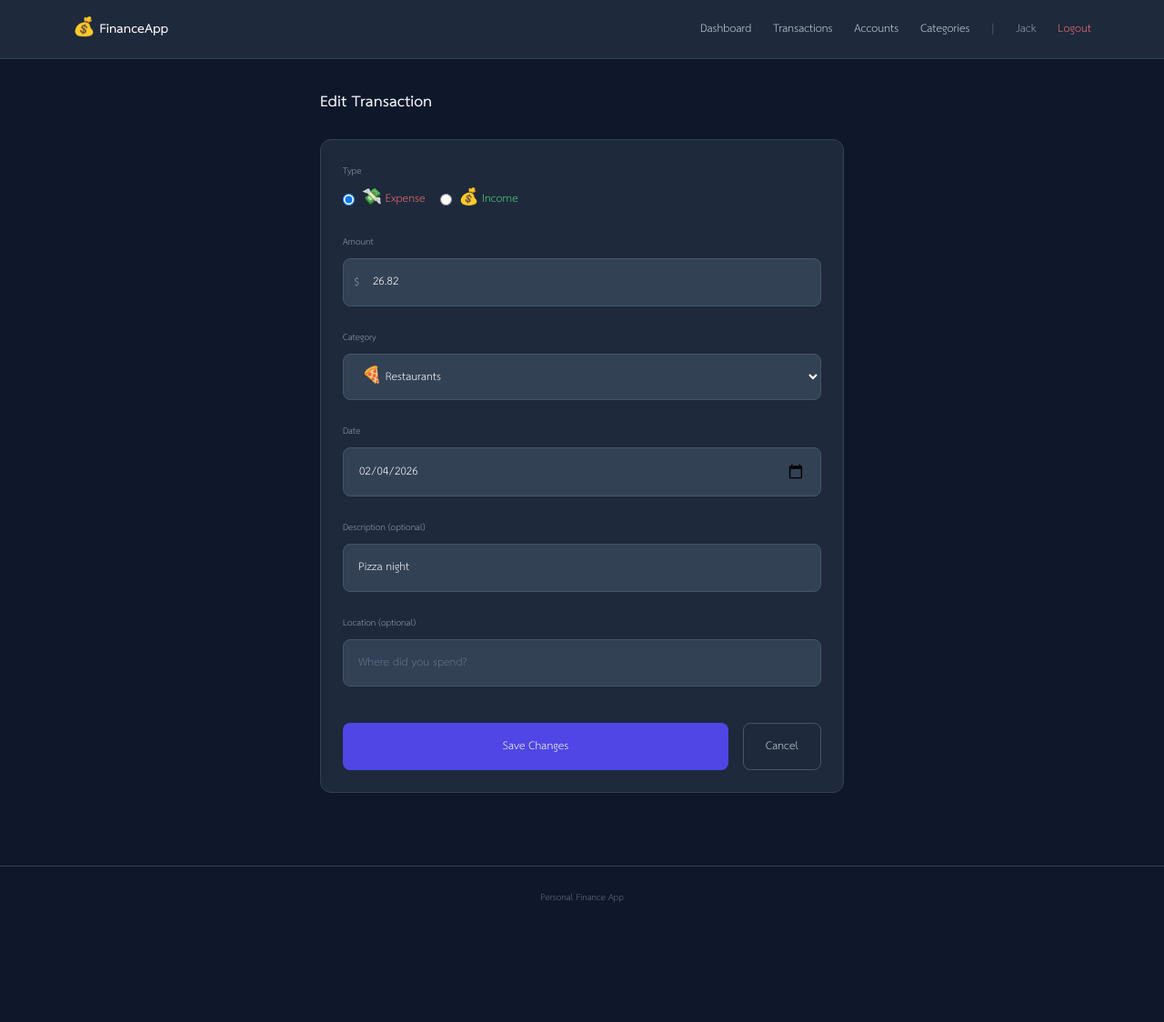
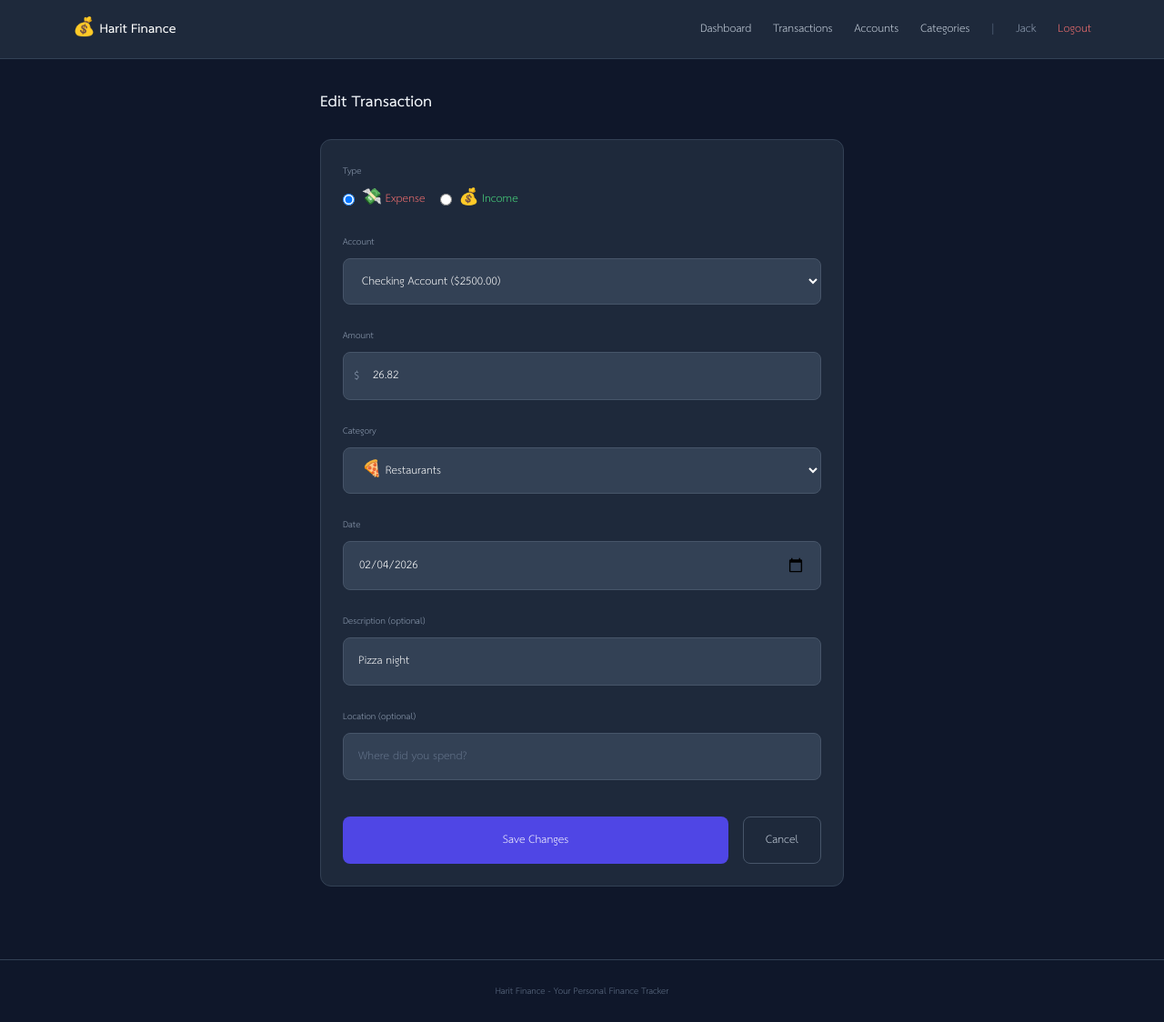
Before and after one commit to harit559/personal-finance-app, a Flask app: page /transactions/edit/1 in a window 1280 px wide. Shown: the whole page at 91% size. Before the commit the page ends 993 px from the top, so only its background shows below. Run offline with Flask 3, Linux system fonts and the light colour scheme; a user stored in the database is signed in; some libraries are stand-ins or nearby versions.

Commit message:
Update titles across templates to reflect 'Harit Finance' branding

```diff
--- a/routes/transactions.py
+++ b/routes/transactions.py
@@ -7,6 +7,7 @@ These are the basic operations for any data in your app.
 from flask import Blueprint, render_template, request, redirect, url_for, flash
 from flask_login import login_required, current_user
 from models import db, Transaction, Account, Category
+from utils import get_currency_symbol
 from datetime import datetime
 
 transactions_bp = Blueprint('transactions', __name__)
@@ -111,28 +112,48 @@ def edit_transaction(id):
         return redirect(url_for('transactions.list_transactions'))
 
     if request.method == 'POST':
-        # Store old amount to adjust account balance
+        # Store old values
         old_amount = transaction.amount
+        old_account_id = transaction.account_id
 
-        # Update transaction fields
+        # Get new values
         new_amount = float(request.form['amount'])
         transaction_type = request.form['type']
+        new_account_id = int(request.form['account_id'])
+
+        # Make sure new account belongs to current user
+        new_account = db.session.get(Account, new_account_id)
+        if not new_account or new_account.user_id != current_user.id:
+            flash('Invalid account selected.', 'error')
+            return redirect(url_for('transactions.edit_transaction', id=id))
 
         if transaction_type == 'expense':
             new_amount = -abs(new_amount)
         else:
             new_amount = abs(new_amount)
 
+        # If account changed, adjust both old and new account balances
+        if old_account_id != new_account_id:
+            # Reverse the transaction in the old account
+            old_account = db.session.get(Account, old_account_id)
+            if old_account:
+                old_account.balance -= old_amount
+
+            # Apply the transaction to the new account
+            new_account.balance += new_amount
+
+            transaction.account_id = new_account_id
+        else:
+            # Same account, just adjust the difference
+            if new_account:
+                new_account.balance = new_account.balance - old_amount + new_amount
+
+        # Update transaction fields
         transaction.amount = new_amount
         transaction.description = request.form.get('description', '')
         transaction.date = datetime.strptime(request.form['date'], '%Y-%m-%d').date()
         transaction.category_id = request.form.get('category_id') or None
         transaction.location = request.form.get('location', '')
-
-        # Adjust account balance
-        account = db.session.get(Account, transaction.account_id)
-        if account:
-            account.balance = account.balance - old_amount + new_amount
 
         db.session.commit()
         flash('Transaction updated!', 'success')
@@ -174,3 +195,88 @@ def delete_transaction(id):
 
     flash('Transaction deleted.', 'info')
     return redirect(url_for('transactions.list_transactions'))
+
+
+@transactions_bp.route('/transfer', methods=['GET', 'POST'])
+@login_required
+def transfer():
+    """
+    Transfer money between accounts.
+    GET: Show the transfer form
+    POST: Process the transfer
+    """
+    if request.method == 'POST':
+        from_account_id = int(request.form['from_account_id'])
+        to_account_id = int(request.form['to_account_id'])
+        amount = float(request.form['amount'])
+        date_str = request.form['date']
+        description = request.form.get('description', '')
+
+        # Validate accounts are different
+        if from_account_id == to_account_id:
+            flash('Cannot transfer to the same account!', 'error')
+            return redirect(url_for('transactions.transfer'))
+
+        # Get accounts and verify ownership
+        from_account = db.session.get(Account, from_account_id)
+        to_account = db.session.get(Account, to_account_id)
+
+        if not from_account or not to_account:
+            flash('Invalid account selected.', 'error')
+            return redirect(url_for('transactions.transfer'))
+
+        if from_account.user_id != current_user.id or to_account.user_id != current_user.id:
+            flash('Access denied.', 'error')
+            return redirect(url_for('transactions.transfer'))
+
+        # Check sufficient balance
+        if from_account.balance < amount:
+            flash('Insufficient balance in source account!', 'error')
+            return redirect(url_for('transactions.transfer'))
+
+        # Convert date
+        date = datetime.strptime(date_str, '%Y-%m-%d').date()
+
+        # Create description if not provided
+        if not description:
+            description = f'Transfer to {to_account.name}'
+
+        # Create two transactions: expense from source, income to destination
+        # Transaction 1: Debit from source account
+        trans_out = Transaction(
+            amount=-abs(amount),
+            description=f'Transfer to {to_account.name}: {description}',
+            date=date,
+            account_id=from_account_id,
+            category_id=None
+        )
+
+        # Transaction 2: Credit to destination account
+        trans_in = Transaction(
+            amount=abs(amount),
+            description=f'Transfer from {from_account.name}: {description}',
+            date=date,
+            account_id=to_account_id,
+            category_id=None
+        )
+
+        # Update balances
+        from_account.balance -= amount
+        to_account.balance += amount
+
+        # Save to database
+        db.session.add(trans_out)
+        db.session.add(trans_in)
+        db.session.commit()
+
+        currency_symbol = get_currency_symbol(from_account.currency)
+        flash(f'Successfully transferred {currency_symbol}{amount:.2f} from {from_account.name} to {to_account.name}!', 'success')
+        return redirect(url_for('transactions.list_transactions'))
+
+    # GET request - show the form
+    accounts = Account.query.filter_by(user_id=current_user.id).all()
+    today = datetime.now().strftime('%Y-%m-%d')
+
+    return render_template('transactions/transfer.html',
+                           accounts=accounts,
+                           today=today)
--- a/templates/about.html
+++ b/templates/about.html
@@ -1,6 +1,6 @@
 {% extends 'base.html' %}
 
-{% block title %}About - Personal Finance{% endblock %}
+{% block title %}About - Harit Finance{% endblock %}
 
 {% block content %}
 <div class="max-w-2xl mx-auto text-center">
--- a/templates/accounts/add.html
+++ b/templates/accounts/add.html
@@ -1,6 +1,6 @@
 {% extends 'base.html' %}
 
-{% block title %}Add Account - Personal Finance{% endblock %}
+{% block title %}Add Account - Harit Finance{% endblock %}
 
 {% block content %}
 <div class="max-w-xl mx-auto">
--- a/templates/accounts/edit.html
+++ b/templates/accounts/edit.html
@@ -1,6 +1,6 @@
 {% extends 'base.html' %}
 
-{% block title %}Edit Account - Personal Finance{% endblock %}
+{% block title %}Edit Account - Harit Finance{% endblock %}
 
 {% block content %}
 <div class="max-w-xl mx-auto">
--- a/templates/accounts/list.html
+++ b/templates/accounts/list.html
@@ -1,6 +1,6 @@
 {% extends 'base.html' %}
 
-{% block title %}Accounts - Personal Finance{% endblock %}
+{% block title %}Accounts - Harit Finance{% endblock %}
 
 {% block content %}
 <div class="space-y-6">
--- a/templates/auth/login.html
+++ b/templates/auth/login.html
@@ -1,6 +1,6 @@
 {% extends 'base.html' %}
 
-{% block title %}Login - Personal Finance{% endblock %}
+{% block title %}Login - Harit Finance{% endblock %}
 
 {% block content %}
 <div class="max-w-md mx-auto mt-8">
--- a/templates/auth/register.html
+++ b/templates/auth/register.html
@@ -1,6 +1,6 @@
 {% extends 'base.html' %}
 
-{% block title %}Register - Personal Finance{% endblock %}
+{% block title %}Register - Harit Finance{% endblock %}
 
 {% block content %}
 <div class="max-w-md mx-auto mt-8">
--- a/templates/base.html
+++ b/templates/base.html
@@ -3,7 +3,7 @@
 <head>
     <meta charset="UTF-8">
     <meta name="viewport" content="width=device-width, initial-scale=1.0">
-    <title>{% block title %}Personal Finance{% endblock %}</title>
+    <title>{% block title %}Harit Finance{% endblock %}</title>
 
     <!-- Tailwind CSS via CDN (for quick prototyping) -->
     <script src="https://cdn.tailwindcss.com"></script>
@@ -80,7 +80,7 @@
             <div class="flex justify-between items-center h-16">
                 <!-- Logo -->
                 <a href="{{ url_for('main.index') }}" class="text-xl font-bold text-white flex items-center gap-2">
-                    💰 FinanceApp
+                    💰 Harit Finance
                 </a>
 
                 <!-- Navigation Links -->
@@ -147,7 +147,7 @@
     <!-- Footer -->
     <footer class="border-t border-slate-700 mt-12">
         <div class="max-w-6xl mx-auto px-4 py-6 text-center text-slate-500 text-sm">
-            Personal Finance App
+            Harit Finance - Your Personal Finance Tracker
         </div>
     </footer>
 </body>
--- a/templates/categories/add.html
+++ b/templates/categories/add.html
@@ -1,6 +1,6 @@
 {% extends 'base.html' %}
 
-{% block title %}Add Category - Personal Finance{% endblock %}
+{% block title %}Add Category - Harit Finance{% endblock %}
 
 {% block content %}
 <div class="max-w-xl mx-auto">
--- a/templates/categories/delete.html
+++ b/templates/categories/delete.html
@@ -1,6 +1,6 @@
 {% extends 'base.html' %}
 
-{% block title %}Delete Category - Personal Finance{% endblock %}
+{% block title %}Delete Category - Harit Finance{% endblock %}
 
 {% block content %}
 <div class="max-w-xl mx-auto">
--- a/templates/categories/edit.html
+++ b/templates/categories/edit.html
@@ -1,6 +1,6 @@
 {% extends 'base.html' %}
 
-{% block title %}Edit Category - Personal Finance{% endblock %}
+{% block title %}Edit Category - Harit Finance{% endblock %}
 
 {% block content %}
 <div class="max-w-xl mx-auto">
--- a/templates/categories/list.html
+++ b/templates/categories/list.html
@@ -1,6 +1,6 @@
 {% extends 'base.html' %}
 
-{% block title %}Categories - Personal Finance{% endblock %}
+{% block title %}Categories - Harit Finance{% endblock %}
 
 {% block content %}
 <div class="space-y-6">
--- a/templates/index.html
+++ b/templates/index.html
@@ -1,6 +1,6 @@
 {% extends 'base.html' %}
 
-{% block title %}Dashboard - Personal Finance{% endblock %}
+{% block title %}Dashboard - Harit Finance{% endblock %}
 
 {% block content %}
 <div class="space-y-8">
--- a/templates/transactions/add.html
+++ b/templates/transactions/add.html
@@ -1,6 +1,6 @@
 {% extends 'base.html' %}
 
-{% block title %}Add Transaction - Personal Finance{% endblock %}
+{% block title %}Add Transaction - Harit Finance{% endblock %}
 
 {% block content %}
 <div class="max-w-xl mx-auto">
--- a/templates/transactions/edit.html
+++ b/templates/transactions/edit.html
@@ -1,6 +1,6 @@
 {% extends 'base.html' %}
 
-{% block title %}Edit Transaction - Personal Finance{% endblock %}
+{% block title %}Edit Transaction - Harit Finance{% endblock %}
 
 {% block content %}
 <div class="max-w-xl mx-auto">
@@ -26,11 +26,28 @@
             </div>
         </div>
 
+        <!-- Account -->
+        <div>
+            <label for="account_id" class="block text-sm text-slate-400 mb-2">Account</label>
+            <select name="account_id"
+                    id="account_id"
+                    required
+                    class="w-full bg-slate-700 border border-slate-600 rounded-lg px-4 py-3 text-white focus:border-indigo-500 focus:ring-1 focus:ring-indigo-500">
+                {% for account in accounts %}
+                <option value="{{ account.id }}"
+                        data-currency="{{ account.currency|currency_symbol }}"
+                        {% if transaction.account_id == account.id %}selected{% endif %}>
+                    {{ account.name }} ({{ account.currency|currency_symbol }}{{ "%.2f"|format(account.balance) }})
+                </option>
+                {% endfor %}
+            </select>
+        </div>
+
         <!-- Amount -->
         <div>
             <label for="amount" class="block text-sm text-slate-400 mb-2">Amount</label>
             <div class="relative">
-                <span class="absolute left-3 top-1/2 -translate-y-1/2 text-slate-400">{{ transaction.account.currency|currency_symbol }}</span>
+                <span class="absolute left-3 top-1/2 -translate-y-1/2 text-slate-400" id="currency-symbol">{{ transaction.account.currency|currency_symbol }}</span>
                 <input type="number"
                        name="amount"
                        id="amount"
@@ -112,4 +129,13 @@
         </div>
     </form>
 </div>
+
+<script>
+    // Update currency symbol when account changes
+    document.getElementById('account_id').addEventListener('change', function() {
+        const selectedOption = this.options[this.selectedIndex];
+        const currency = selectedOption.getAttribute('data-currency') || '$';
+        document.getElementById('currency-symbol').textContent = currency;
+    });
+</script>
 {% endblock %}
```
Also changed, not shown: templates/transactions/list.html (+11 -5 lines), templates/transactions/transfer.html (added, +108 -0 lines).
